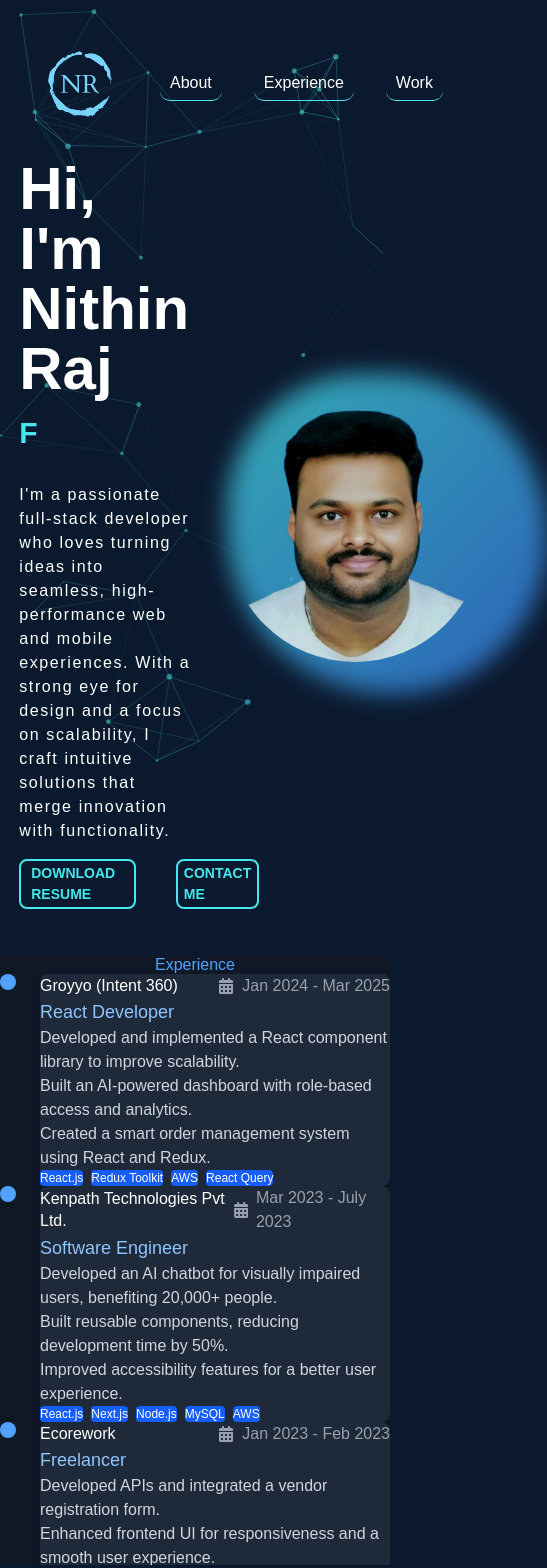
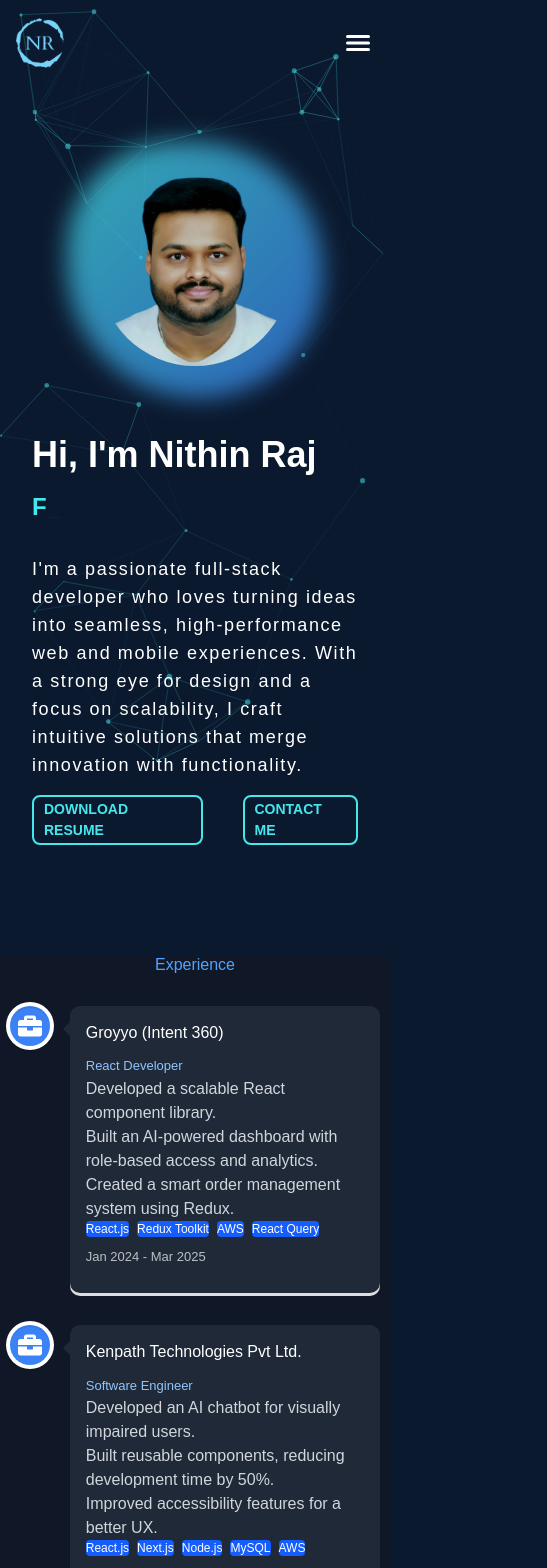
Before and after one commit to nithinRaj031197/next-portfolio, a Next.js app: page / in a window 390 px wide. Shown: the top 1568 px of the page, 547 px wide, since content can reach past the window. Built offline with nearby package versions, Linux system fonts and the light colour scheme.

Commit message:
feat: Responsiveness Header and Hero section

```diff
--- a/app/globals.css
+++ b/app/globals.css
@@ -1,6 +1,7 @@
 @import "tailwindcss";
 @import "tailwindcss/preflight";
 @import "tailwindcss/utilities";
+
 :root {
   --background: #0b192e;
 }
--- a/components/Experience.jsx
+++ b/components/Experience.jsx
@@ -1,45 +1,34 @@
 "use client";
 
-import { motion } from "framer-motion";
-import { useState } from "react";
+import { VerticalTimeline, VerticalTimelineElement } from "react-vertical-timeline-component";
+import "react-vertical-timeline-component/style.min.css";
+import { FaBriefcase } from "react-icons/fa";
 import { FaCalendarAlt } from "react-icons/fa";
 
 const experiences = [
   {
     name: "Groyyo (Intent 360)",
     role: "React Developer",
-    shortName: "Groyyo",
     start: "Jan 2024",
     end: "Mar 2025",
     shortDescription: [
-      `Developed and implemented a React component library to improve scalability.`,
-      `Built an AI-powered dashboard with role-based access and analytics.`,
-      `Created a smart order management system using React and Redux.`,
+      "Developed a scalable React component library.",
+      "Built an AI-powered dashboard with role-based access and analytics.",
+      "Created a smart order management system using Redux.",
     ],
     techStack: ["React.js", "Redux Toolkit", "AWS", "React Query"],
   },
   {
     name: "Kenpath Technologies Pvt Ltd.",
     role: "Software Engineer",
-    shortName: "Kenpath",
     start: "Mar 2023",
     end: "July 2023",
     shortDescription: [
-      `Developed an AI chatbot for visually impaired users, benefiting 20,000+ people.`,
-      `Built reusable components, reducing development time by 50%.`,
-      `Improved accessibility features for a better user experience.`,
+      "Developed an AI chatbot for visually impaired users.",
+      "Built reusable components, reducing development time by 50%.",
+      "Improved accessibility features for a better UX.",
     ],
     techStack: ["React.js", "Next.js", "Node.js", "MySQL", "AWS"],
-  },
-  {
-    name: "Ecorework",
-    role: "Freelancer",
-    start: "Jan 2023",
-    end: "Feb 2023",
-    shortDescription: [
-      `Developed APIs and integrated a vendor registration form.`,
-      `Enhanced frontend UI for responsiveness and a smooth user experience.`,
-    ],
   },
   {
     name: "Exzatech Consulting Services Pvt Ltd.",
@@ -47,60 +36,35 @@ const experiences = [
     start: "Nov 2021",
     end: "Dec 2022",
     shortDescription: [
-      `Developed Health Vault and Civil Registration System projects.`,
-      `Built 50+ APIs using NestJS and integrated them into the frontend.`,
-      `Re-engineered modules to optimize performance.`,
+      "Developed Health Vault and Civil Registration System projects.",
+      "Built 50+ APIs using NestJS and integrated them into the frontend.",
+      "Re-engineered modules to optimize performance.",
     ],
     techStack: ["React.js", "Node.js", "Nest.js", "Angular", "PostgreSQL"],
-  },
-  {
-    name: "Pixbit Solutions",
-    role: "ReactJs Developer (Trainee)",
-    start: "July 2021",
-    end: "Oct 2021",
-    shortDescription: [
-      `Trained in React.js, TypeScript, ReduxToolkit, and Material-UI 5.`,
-      `Developed reusable form components, autocomplete, and infinite scrolling.`,
-    ],
   },
 ];
 
 const Experience = () => {
-  const [activeIndex, setActiveIndex] = useState(null);
+  return (
+    <div className="bg-gray-900 text-white py-16 px-4">
+      <h2 className="text-4xl font-bold text-center mb-12 text-blue-400">Experience</h2>
 
-  return (
-    <div className=" flex justify-center items-center bg-gray-900 text-white py-10">
-      <div className="w-full max-w-4xl px-4 sm:px-8">
-        <h2 className="text-4xl font-bold text-center mb-10 text-blue-400">Experience</h2>
-
-        <div className="overflow-auto max-h-[70vh] space-y-10">
+      <VerticalTimeline animate={true} layout="1-column" lineColor="#3b82f6">
         {experiences.map((exp, index) => (
-            <motion.div
+          <VerticalTimelineElement
             key={index}
-              className="relative flex gap-6 items-start group"
-              initial={{ opacity: 0, x: -50 }}
-              whileInView={{ opacity: 1, x: 0 }}
-              viewport={{ once: true }}
-              transition={{ duration: 0.6, ease: "easeOut" }}
+            className="vertical-timeline-element--work"
+            contentStyle={{
+              background: "#1f2937", // Tailwind Gray-800
+              color: "#fff",
+              borderRadius: "10px",
+            }}
+            contentArrowStyle={{ borderRight: "7px solid #1f2937" }}
+            date={`${exp.start} - ${exp.end}`}
+            iconStyle={{ background: "#3b82f6", color: "#fff" }}
+            icon={<FaBriefcase />}
           >
-              {/* Timeline Dot */}
-              <div className="flex flex-col items-center">
-                <div className="w-4 h-4 bg-blue-400 rounded-full"></div>
-                {index !== experiences.length - 1 && <div className="w-1 h-full bg-blue-400 opacity-50 mt-2"></div>}
-              </div>
-
-              {/* Experience Card */}
-              <div className="p-6 bg-gray-800 rounded-lg shadow-lg w-full cursor-pointer">
-                <div className="flex justify-between items-center">
             <h3 className="text-2xl font-semibold">{exp.name}</h3>
-                  <div className="flex items-center gap-2 text-gray-400">
-                    <FaCalendarAlt />{" "}
-                    <span>
-                      {exp.start} - {exp.end}
-                    </span>
-                  </div>
-                </div>
-
             <p className="text-lg text-blue-300">{exp.role}</p>
 
             <ul className="mt-3 list-disc pl-5 space-y-2 text-gray-300">
@@ -118,11 +82,9 @@ const Experience = () => {
                 ))}
               </div>
             )}
-              </div>
-            </motion.div>
+          </VerticalTimelineElement>
         ))}
-        </div>
-      </div>
+      </VerticalTimeline>
     </div>
   );
 };
--- a/components/Header.jsx
+++ b/components/Header.jsx
@@ -1,23 +1,90 @@
 "use client";
 
-import { motion } from "framer-motion";
+import { useState } from "react";
+import { motion, AnimatePresence } from "framer-motion";
 import Logo from "./Logo";
-// import ThemeSwitcher from "./ThemeSwitcher";
 import Navigation from "./Navigation";
+import { IoMenu } from "react-icons/io5";
+import { RiCloseLargeFill } from "react-icons/ri";
 
 const Header = () => {
+  const [isOpen, setIsOpen] = useState(false);
+
   return (
-    <header className="fixed w-full top-0 left-0 bg-transparent flex items-center justify-between px-10 py-5 z-50">
-      <motion.div initial={{ opacity: 0 }} animate={{ opacity: 1, padding: "3rem" }} transition={{ duration: 1 }} className="flex-shrink-0">
-        <Logo className="w-[4rem] h-[4rem]" />
+    <header className="sm:backdrop-blur-lg fixed w-full top-0 left-0 bg-transparent flex items-center justify-between px-6 py-4 z-50 header">
+      {/* Logo */}
+      <motion.div initial={{ opacity: 0 }} animate={{ opacity: 1 }} transition={{ duration: 1 }}>
+        <Logo className="w-12 h-12" />
       </motion.div>
 
-      <div className="flex">
+      {/* Navigation (Hidden on small screens) */}
+      <nav className="hidden md:flex">
         <Navigation />
-        {/* <ThemeSwitcher /> */}
-      </div>
+      </nav>
+
+      {/* Hamburger Menu Button (Only visible on mobile) */}
+      <button className="md:hidden" onClick={() => setIsOpen(true)} aria-label="Open Menu">
+        <IoMenu className="w-8 h-8 text-white" />
+      </button>
+
+      {/* Mobile Navigation Drawer */}
+      <MobileNav isOpen={isOpen} closeMenu={() => setIsOpen(false)} />
     </header>
   );
 };
 
 export default Header;
+
+const MobileNav = ({ isOpen, closeMenu }) => {
+  return (
+    <AnimatePresence>
+      {isOpen && (
+        <motion.div
+          className="fixed inset-0 bg-[#0b192e] z-50 flex flex-col items-center justify-start"
+          initial={{ x: "100%" }}
+          animate={{ x: 0 }}
+          exit={{ x: "100%" }}
+          transition={{ duration: 0.3 }}
+        >
+          {/* Close Button */}
+          <button className="absolute top-6 right-6 text-white" onClick={closeMenu} aria-label="Close Menu">
+            <RiCloseLargeFill className="w-8 h-8" />
+          </button>
+
+          {/* Mobile Navigation Links */}
+          <nav style={{ paddingTop: "10rem" }}>
+            <ul className="flex flex-col gap-6 text-white text-lg">
+              <li>
+                <a
+                  href="#about"
+                  style={{ color: "#45e7ec", textTransform: "uppercase", fontSize: "14px", fontWeight: 600, letterSpacing: "1px" }}
+                  onClick={closeMenu}
+                >
+                  About
+                </a>
+              </li>
+              <li>
+                <a
+                  href="#projects"
+                  style={{ color: "#45e7ec", textTransform: "uppercase", fontSize: "14px", fontWeight: 600, letterSpacing: "1px" }}
+                  onClick={closeMenu}
+                >
+                  Projects
+                </a>
+              </li>
+              <li>
+                <a
+                  href="#contact"
+                  style={{ color: "#45e7ec", textTransform: "uppercase", fontSize: "14px", fontWeight: 600, letterSpacing: "1px" }}
+                  onClick={closeMenu}
+                >
+                  Contact
+                </a>
+              </li>
+            </ul>
+          </nav>
+        </motion.div>
+      )}
+    </AnimatePresence>
+  );
+};
--- a/components/Hero.jsx
+++ b/components/Hero.jsx
@@ -7,25 +7,28 @@ import ParticlesBackground from "./ParticlesBackground";
 
 const Hero = () => {
   return (
-    <div className="flex justify-center items-center z-50 min-h-screen">
+    <div className="flex flex-col-reverse sm:flex-row justify-center items-center z-50 min-h-screen">
       <ParticlesBackground />
 
       <motion.div
-        className="flex-1 flex items-center justify-center"
+        className="flex-1 flex sm:items-center justify-center"
         initial={{ x: "-100vw", opacity: 0 }}
         animate={{ x: 0, opacity: 1 }}
         transition={{ duration: 1, ease: "easeOut" }}
       >
-        <div className="flex items-center h-[80vh] justify-center flex-col w-[80%]" style={{ paddingLeft: "5rem" }}>
+        <div
+          className="relative flex items-center h-[50vh] sm:h-[80vh] justify-center flex-col w-full sm:w-[80%] sm:left-[5rem]"
+          style={{ padding: "2rem" }}
+        >
           <div className="self-start">
-            <p className="text-6xl font-bold">Hi, I'm Nithin Raj</p>
+            <p className="text-4xl sx:text-6xl font-bold">Hi, I'm Nithin Raj</p>
           </div>
 
-          <div className="text-3xl font-medium self-start" style={{ margin: "1rem  0" }}>
+          <div className="text-2xl sm:text-3xl font-medium self-start" style={{ margin: "1rem  0" }}>
             <Typewriter words={["React & Next.js Specialist", "Full-Stack Developer", "AI Enthusiast"]} />
           </div>
 
-          <div style={{ margin: "1rem 0", letterSpacing: "0.1rem" }}>
+          <div className="text-lg" style={{ margin: "1rem 0", letterSpacing: "0.1rem" }}>
             I&apos;m a passionate full-stack developer who loves turning ideas into seamless, high-performance web and mobile experiences. With a
             strong eye for design and a focus on scalability, I craft intuitive solutions that merge innovation with functionality.
           </div>
@@ -50,11 +53,11 @@ const Hero = () => {
         animate={{ x: 0, opacity: 1 }}
         transition={{ duration: 1, ease: "easeOut" }}
       >
-        <div className="flex items-center justify-center flex-col h-[80vh]">
+        <div className="flex items-center justify-center flex-col h-[25vh] sm:h-[80vh]">
           <div className="relative flex items-center justify-between">
             {/* Animated Background Shape */}
             <motion.div
-              className="absolute w-[20rem] h-[20rem] rounded-[40%] blur-md"
+              className="absolute left-[-2rem] w-[16rem] h-[16rem] sm:w-[20rem] sm:h-[20rem] rounded-[40%] blur-md"
               style={{
                 background: "linear-gradient(135deg, #45e7ec, #3b82f6)",
                 opacity: 0.7,
@@ -69,7 +72,7 @@ const Hero = () => {
               }}
             ></motion.div>
 
-            <div className="relative w-[16rem] h-[16rem] overflow-hidden  rounded-b-full">
+            <div className="relative w-[12rem] h-[12rem] sm:w-[16rem] sm:h-[16rem] overflow-hidden  rounded-b-full">
               <Image src="/profile_bg_removed.png" alt="Profile Picture" layout="fill" objectFit="cover" />
             </div>
           </div>
--- a/package.json
+++ b/package.json
@@ -14,7 +14,8 @@
     "particles.js": "^2.0.0",
     "react": "^19.0.0",
     "react-dom": "^19.0.0",
-    "react-icons": "^5.5.0"
+    "react-icons": "^5.5.0",
+    "react-vertical-timeline-component": "^3.5.3"
   },
   "devDependencies": {
     "@eslint/eslintrc": "^3",
--- a/styles/main.css
+++ b/styles/main.css
@@ -34,12 +34,21 @@
   transition: all ease-in-out 1s;
 }
 
-/* Common button styles */
+.header {
+  padding: 2rem;
+}
+
+@media screen and (max-width: 768px) {
+  .header {
+    padding: 1rem;
+  }
+}
+
 .custom-button {
   display: inline-flex;
   align-items: center;
   justify-content: center;
-  /* width: 160px; */
+
   padding: 2px 10px;
   height: 50px;
   font-size: 14px;
@@ -56,7 +65,6 @@
   color: #45e7ec;
 }
 
-/* Hover Effect */
 .custom-button:hover {
   background: rgba(69, 231, 236, 0.1);
   box-shadow: 0px 1px 10px 5px rgba(69, 231, 236, 0.5);
--- a/styles/navigation.css
+++ b/styles/navigation.css
@@ -4,6 +4,10 @@
   border-radius: 10px;
   position: relative;
   overflow: hidden;
+  text-transform: uppercase;
+  font-size: 14px;
+  font-weight: 600;
+  letter-spacing: 1px;
 }
 
 .link::after {
```
Also changed, not shown: 1 other file (tests, documents, lock files or other folders). Lines whose indentation alone changed are shown as unchanged.
